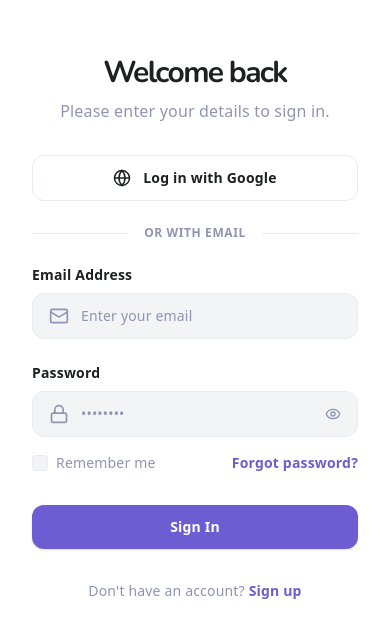
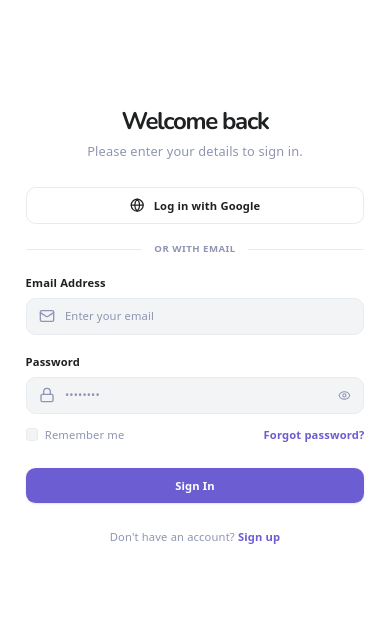
Before and after one commit to vrundshah5/linker, a React (Vite) app in the folder linker-fe/: page /login in a window 390 px wide. Shown: the part 104-742 px from the top of the page. Built offline with nearby package versions, Linux system fonts and the light colour scheme.

Commit message:
feat: adjust CSS for improved layout and responsiveness

```diff
--- a/linker-fe/src/index.css
+++ b/linker-fe/src/index.css
@@ -15,6 +15,24 @@
   --color-warning: #ff9b26;
   --color-danger: #ff6a55;
   --font-headings: "Nunito", sans-serif;
+}
+
+html {
+  zoom: 0.8;
+  min-height: 125vh;
+}
+
+body {
+  min-height: 125vh;
+}
+
+#root {
+  min-height: 125vh;
+}
+
+/* Compensate for zoom: 0.8 — make h-screen fill the full visible area */
+.h-screen {
+  height: 125vh !important;
 }
 
 :root {
```
